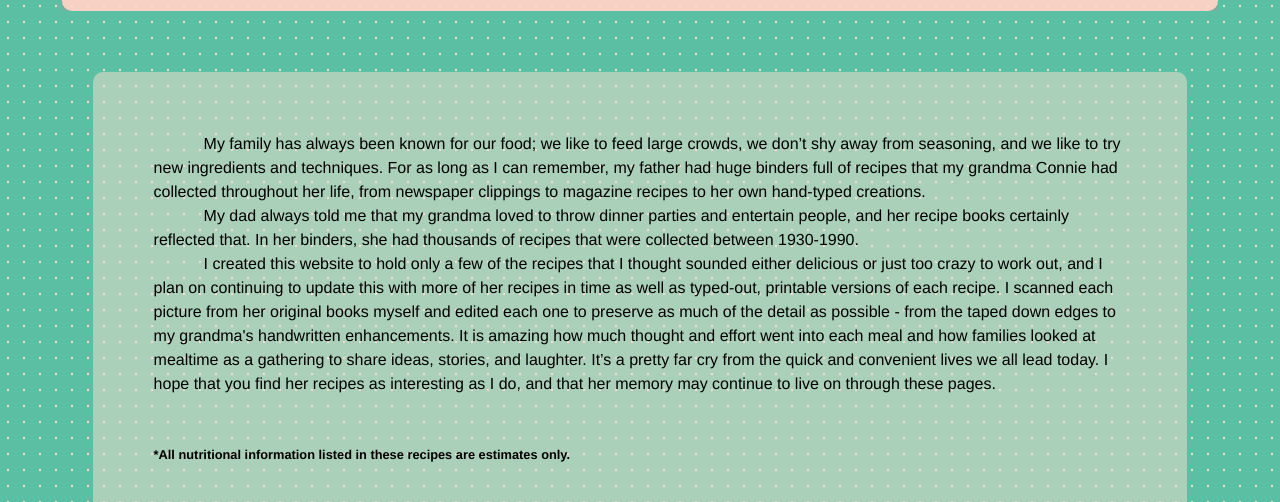
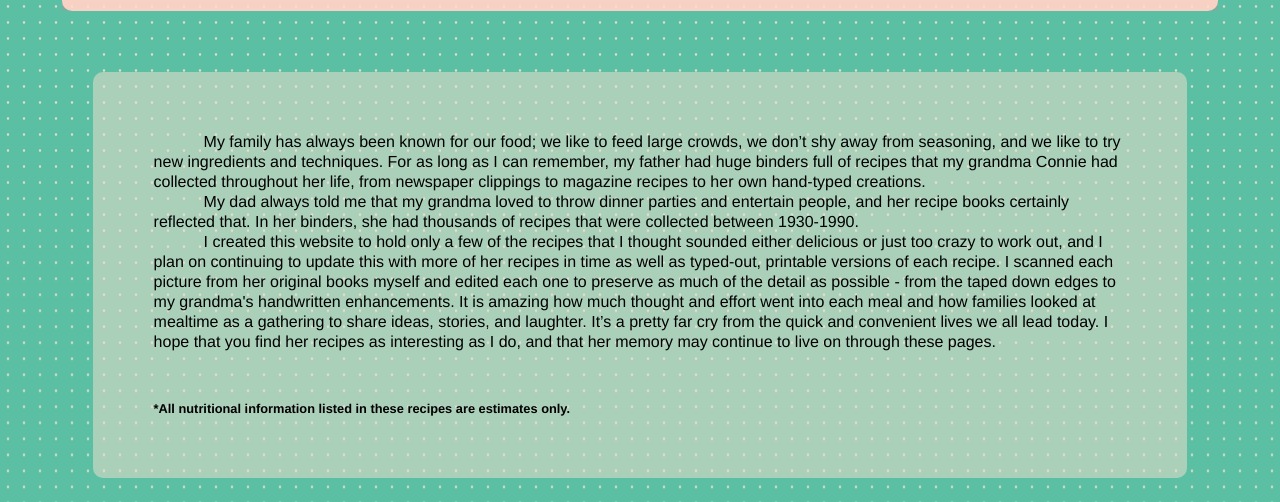
Before and after one commit to amohler09/connies-cookbook, a React (Create React App) app: page / in a window 1280 px wide. Shown: the part 450-952 px from the top of the page. Built offline with nearby package versions, Linux system fonts and the light colour scheme; grey boxes are pictures that could not be loaded; a web font is replaced by a local one.

Commit message:
adds minor styling changes

```diff
--- a/src/components/GalleryComponent.scss
+++ b/src/components/GalleryComponent.scss
@@ -34,6 +34,7 @@
         &:hover {
           background-color: #1f41a6bc;
           border-radius: 5px;
+          cursor: pointer;
 
           & .fas {
             color: #5abfa3;
--- a/src/pages/Home.scss
+++ b/src/pages/Home.scss
@@ -89,9 +89,9 @@
   .intro {
     max-width: 90%;
     text-align: left;
-    margin: 5% auto 10%;
+    margin: 5% auto;
     text-indent: 50px;
-    line-height: 1.5;
+    line-height: 1.25;
     background-color: #f2dfce87;
     padding: 5%;
     border-radius: 10px;
@@ -121,6 +121,7 @@
   .categories {
     display: flex;
     justify-content: space-around;
+    align-items: center;
     flex-wrap: wrap;
     margin: auto;
 
```
